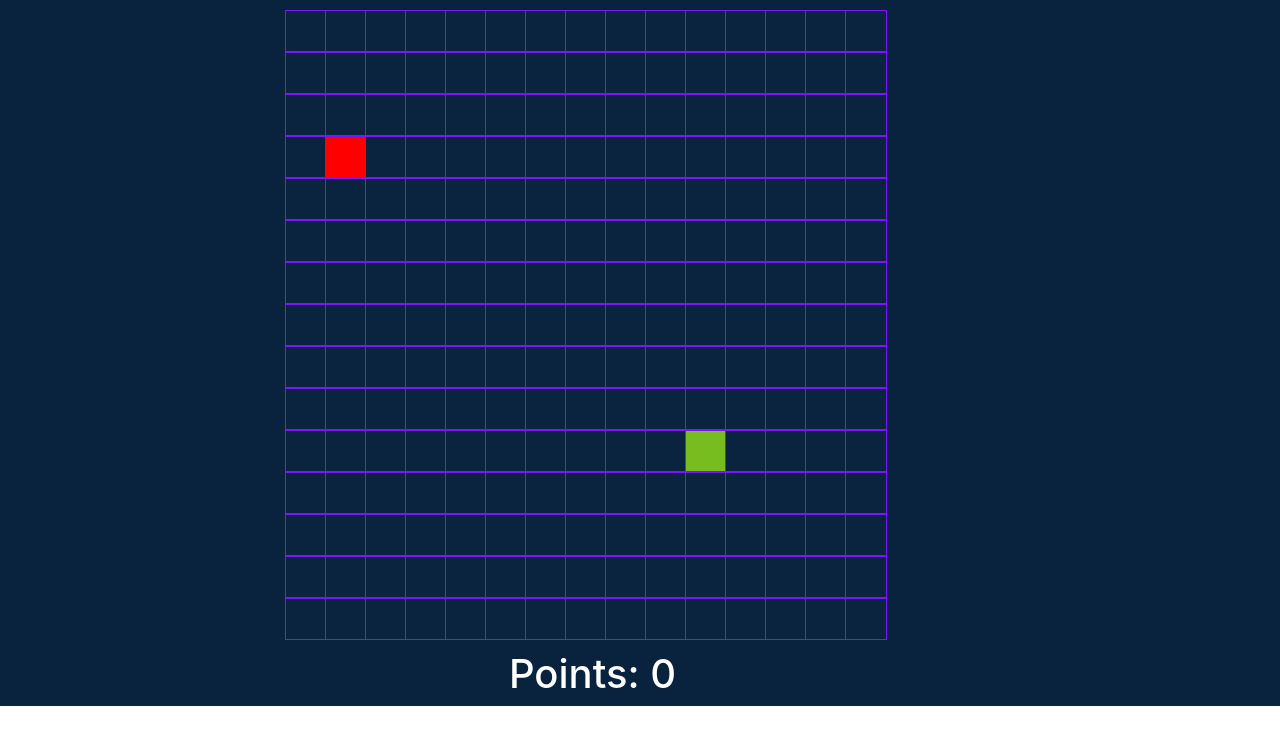
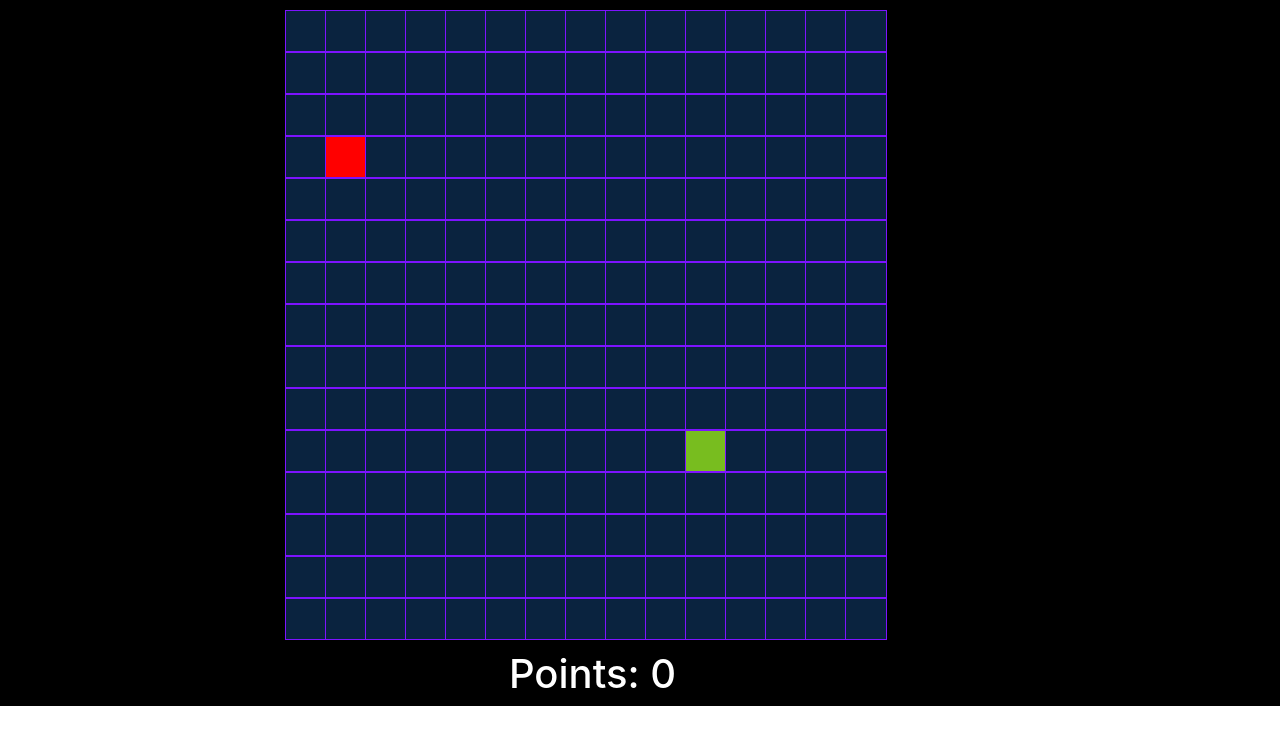
Before and after one commit to abcmer/snake, a React (Create React App) app: page / in a window 1280 px wide. Shown: the top 744 px of the page. Built offline with nearby package versions, Linux system fonts and the light colour scheme.

Commit message:
change app background to be black

```diff
--- a/src/App.css
+++ b/src/App.css
@@ -1,6 +1,6 @@
 .App {
   text-align: center;
-  background-color: #09233f;
+  background-color: black;
 }
 
 .App-logo {
```
